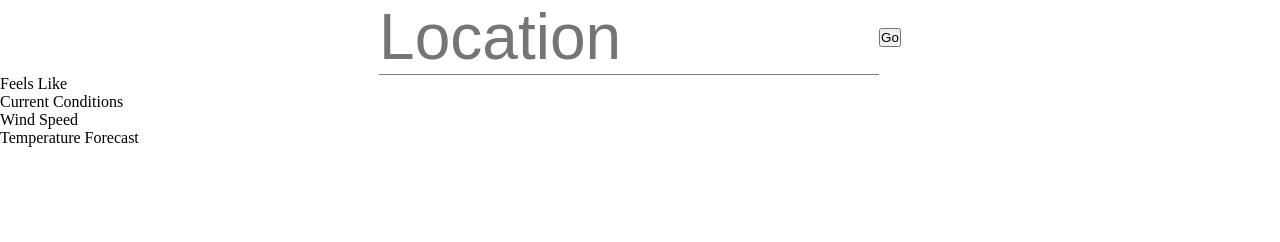
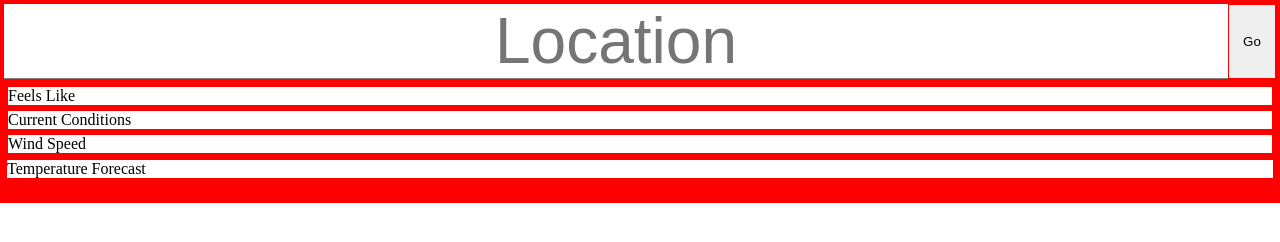
Before and after one commit to eccol/weather-app, a website built with webpack: page src/index.html in a window 1280 px wide. Built offline with nearby package versions, Linux system fonts and the light colour scheme; no server answers.

Commit message:
Fix input flexbox

```diff
--- a/src/style.css
+++ b/src/style.css
@@ -1,6 +1,7 @@
 * {
   margin: 0;
   padding: 0;
+  border: 1px solid red;
 }
 
 .container {
@@ -12,7 +13,8 @@
 
 .form {
   display: flex;
-  align-items: center;
+  max-width: 100%;
+  align-items: stretch;
   justify-content: center;
 }
 
@@ -21,14 +23,18 @@
 }
 
 .form input {
-  flex: 1 1 0;
-  max-width: 500px;
+  flex: 1 1 auto;
+  min-width: 0;
+
   border: none;
   border-bottom: solid gray 1px;
+
+  text-align: center;
   font-size: 4rem;
+  overflow: wrap;
 }
 
 .form button {
-  flex: 0;
+  flex: 0 0 auto;
   width: 3rem;
 }
```
